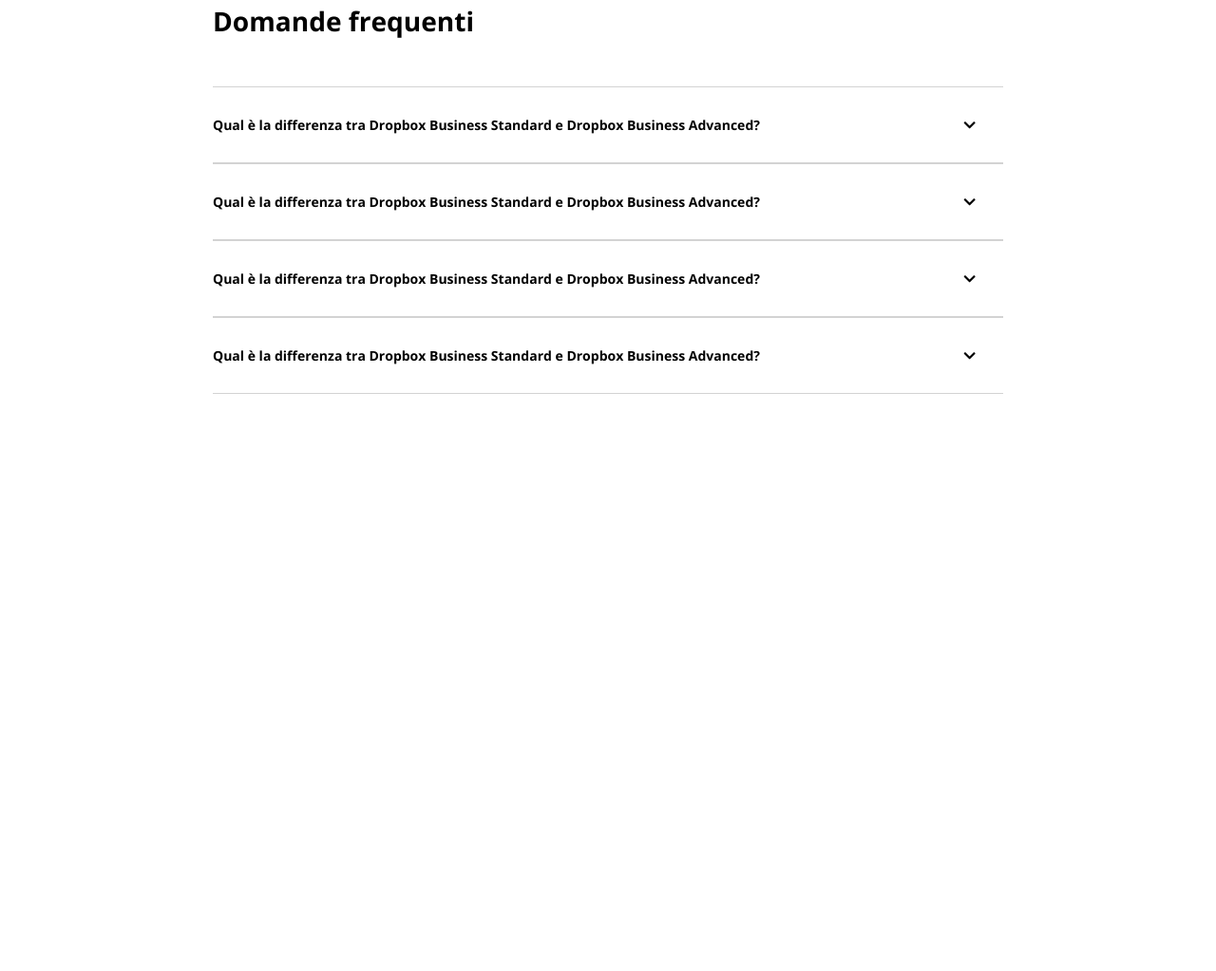
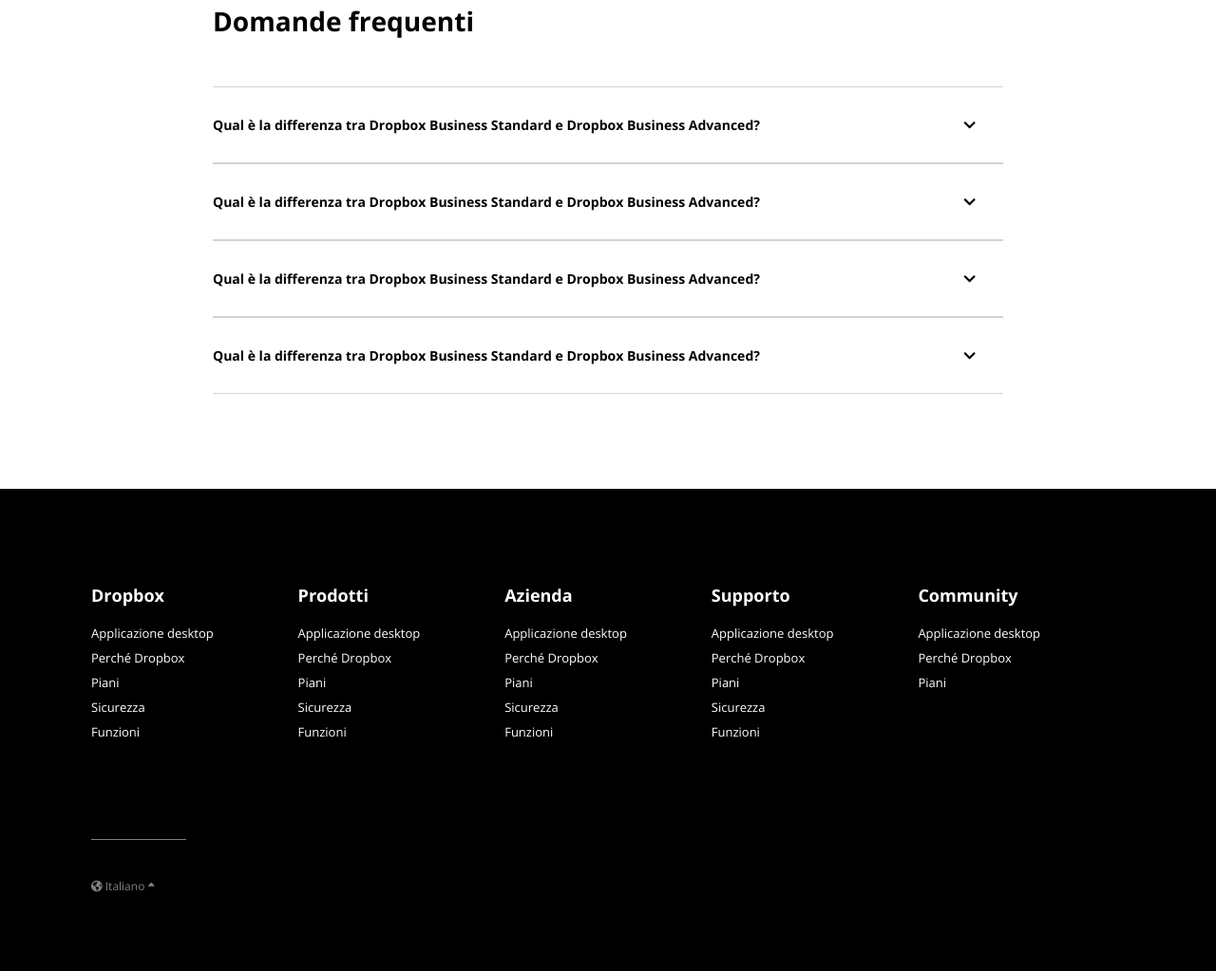
Before and after one commit to Deki97/htmlcss-dropbox, a plain HTML site: page index.html in a window 1280 px wide. Shown: the part 5146-6169 px from the top of the page at 95% size. Before the commit the page ends 5661 px from the top, so only its background shows below. Drawn offline with nearby package versions, Linux system fonts and the light colour scheme.

Commit message:
in progress

```diff
--- a/css/style.css
+++ b/css/style.css
@@ -587,3 +587,46 @@ input[type="radio"] {
 }
 /* END QUESTION SECTION */
 /* END MAIN */
+
+
+/* FOOTER */
+footer {
+    background-color: black;
+    color: white;
+}
+
+.column-footer-title {
+    font-size: 18px;
+    margin-bottom: 15px;
+}
+
+footer ul {
+    list-style-type: none;
+    line-height: 25px;
+}
+
+footer ul li a {
+    font-size: 13px;
+    color: white;
+}
+
+.column-footer-links {
+    width: calc(100% / 5);
+    padding: 20px 0;
+}
+
+.split-border-footer {
+    border-bottom: 1px solid grey;
+    width: 100px;
+}
+
+.language-footer {
+    color: grey;
+    font-size: 12px;
+    margin-top: 40px;
+}
+
+.down-arrow {
+    vertical-align: middle;
+}
+/* END FOOTER */
--- a/index.html
+++ b/index.html
@@ -800,7 +800,94 @@
 
 
     <!-- FOOTER -->
+    <footer>
+        <div class="footer-top-column-container clearfix">
+            <div class="container-banner">
+                <div class="col column-footer-links dropbox">
+                    <div class="column-footer-title">
+                        <h4>Dropbox</h4>
+                    </div>
 
+                    <ul>
+                        <li><a href="#">Applicazione desktop</a></li>
+                        <li><a href="#">Perché Dropbox</a></li>
+                        <li><a href="#">Piani</a></li>
+                        <li><a href="#">Sicurezza</a></li>
+                        <li><a href="#">Funzioni</a></li>
+                    </ul>
+                </div>
+
+                <div class="col column-footer-links prodotti">
+                    <div class="column-footer-title">
+                        <h4>Prodotti</h4>
+                    </div>
+
+                    <ul>
+                        <li><a href="#">Applicazione desktop</a></li>
+                        <li><a href="#">Perché Dropbox</a></li>
+                        <li><a href="#">Piani</a></li>
+                        <li><a href="#">Sicurezza</a></li>
+                        <li><a href="#">Funzioni</a></li>
+                    </ul>
+                </div>
+
+                <div class="col column-footer-links azienda">
+                    <div class="column-footer-title">
+                        <h4>Azienda</h4>
+                    </div>
+
+                    <ul>
+                        <li><a href="#">Applicazione desktop</a></li>
+                        <li><a href="#">Perché Dropbox</a></li>
+                        <li><a href="#">Piani</a></li>
+                        <li><a href="#">Sicurezza</a></li>
+                        <li><a href="#">Funzioni</a></li>
+                    </ul>
+                </div>
+
+                <div class="col column-footer-links supporto">
+                    <div class="column-footer-title">
+                        <h4>Supporto</h4>
+                    </div>
+
+                    <ul>
+                        <li><a href="#">Applicazione desktop</a></li>
+                        <li><a href="#">Perché Dropbox</a></li>
+                        <li><a href="#">Piani</a></li>
+                        <li><a href="#">Sicurezza</a></li>
+                        <li><a href="#">Funzioni</a></li>
+                    </ul>
+                </div>
+
+                <div class="col column-footer-links community">
+                    <div class="column-footer-title">
+                        <h4>Community</h4>
+                    </div>
+
+                    <ul>
+                        <li><a href="#">Applicazione desktop</a></li>
+                        <li><a href="#">Perché Dropbox</a></li>
+                        <li><a href="#">Piani</a></li>
+                    </ul>
+                </div>
+            </div>
+
+        </div>
+
+
+
+        <div class="footer-bottom-country">
+            <div class="container-banner">
+                <div class="split-border-footer"></div>
+
+                <div class="language-footer">
+                    <span><i class="fas fa-globe-americas"></i></span>
+                    <span>Italiano</span>
+                    <span class="down-arrow"><i class="fas fa-sort-up"></i></span>
+                </div>
+            </div>
+        </div>
+    </footer>
     <!-- END FOOTER -->
 
 </body>
```
